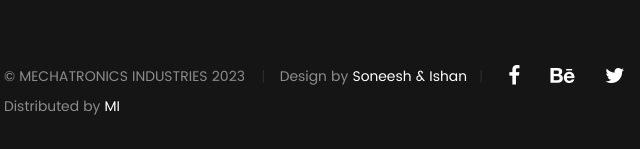
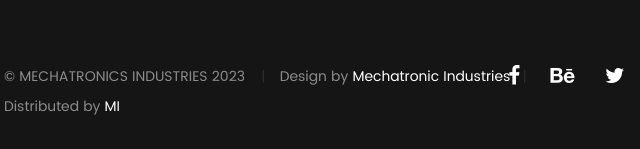
Before and after one commit to ShashankSharma001/mechatronics, a plain HTML site: page index.html in a window 1280 px wide. Shown: the part 5033-5182 px from the top of the page, 206-846 px from the left. Drawn offline with nearby package versions, Linux system fonts and the light colour scheme; files whose address does not match are found by name.

Commit message:
Update index.html

```diff
--- a/index.html
+++ b/index.html
@@ -926,7 +926,7 @@
 			<div class="col-eight tab-full">
 				<div class="copyright" style="color: rgba(202, 201, 201, 0.664);">
 					<span>© MECHATRONICS INDUSTRIES 2023 </span>
-					<span class="Design-by">Design by <a href="http://www.styleshout.com/">Soneesh & Ishan</a></span>
+					<span class="Design-by">Design by <a href="http://www.styleshout.com/">Mechatronic Industries</a></span>
 					<span>Distributed by <a href="https://themewagon.com/">MI</a></span>
 				</div>
 			</div>
```
